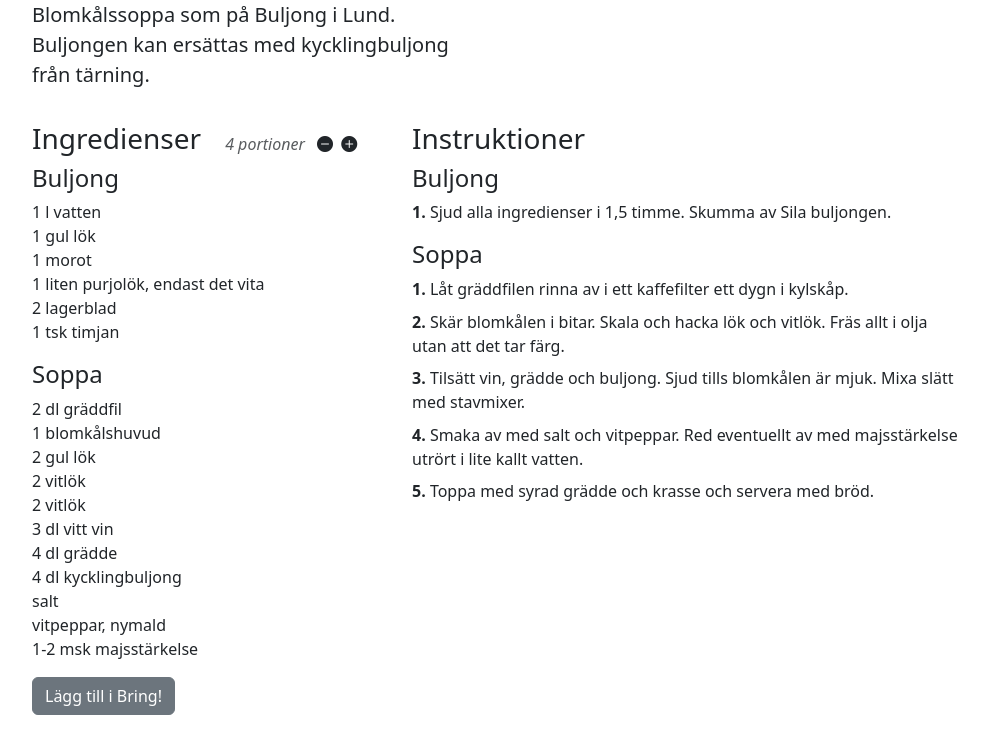
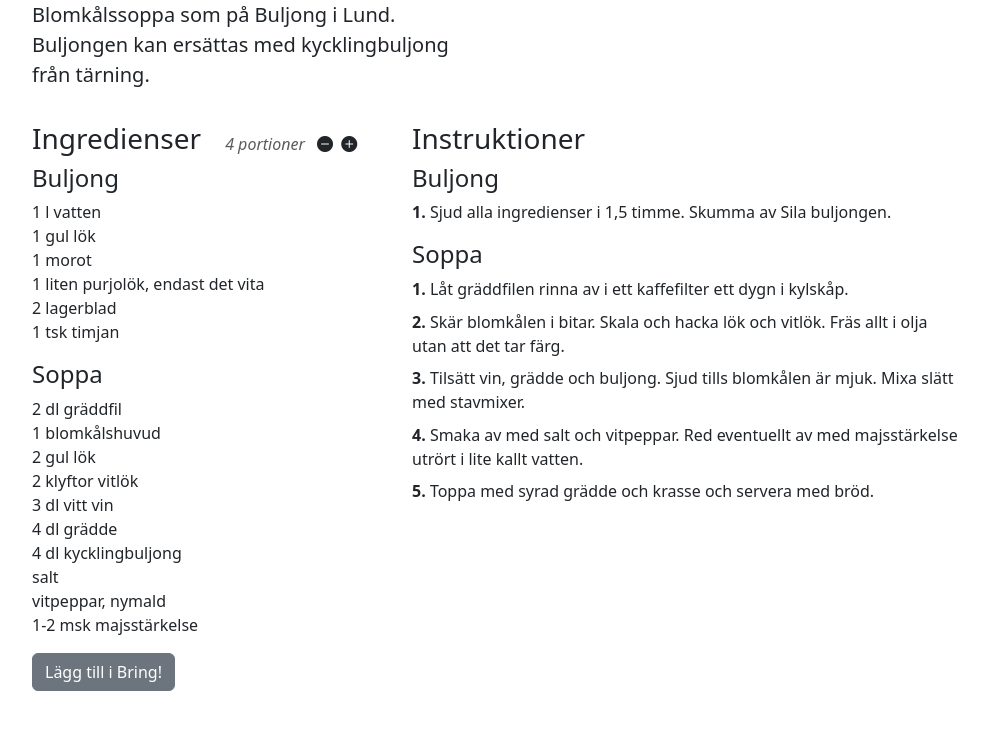
Before and after one commit to jolars/recipes, a Jekyll site: the page built from _recipes/blomkalssoppa.md, in a window 1280 px wide, cut to the strip 184-939 px from the top of the page. Shown: the whole strip, without its empty margins (145-1133 px from the left). Built offline with Jekyll 4.4.1, drawn with Linux system fonts in a browser that asks for light colours; comment, search, counter and statistics services are not loaded; after the commit the page ends 915 px from its top, so only the background shows below that.

Commit message:
fix(recipe): fix garlic ingredient

```diff
--- a/_recipes/blomkalssoppa.md
+++ b/_recipes/blomkalssoppa.md
@@ -21,8 +21,7 @@ ingredients:
     - 2 dl gräddfil
     - 1 blomkålshuvud
     - 2 gul lök
-    - 2 vitlök
-    - 2 vitlök
+    - 2 klyftor vitlök
     - 3 dl vitt vin
     - 4 dl grädde
     - 4 dl kycklingbuljong
```
